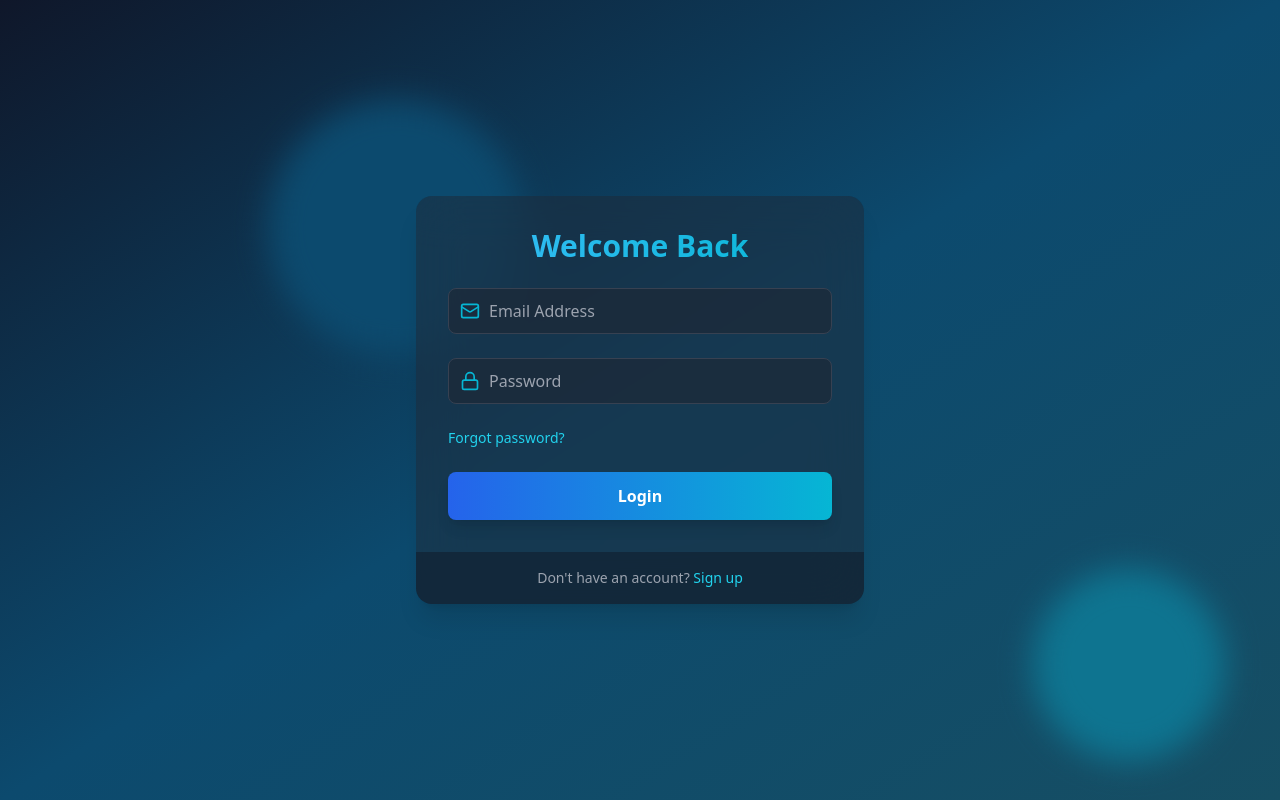
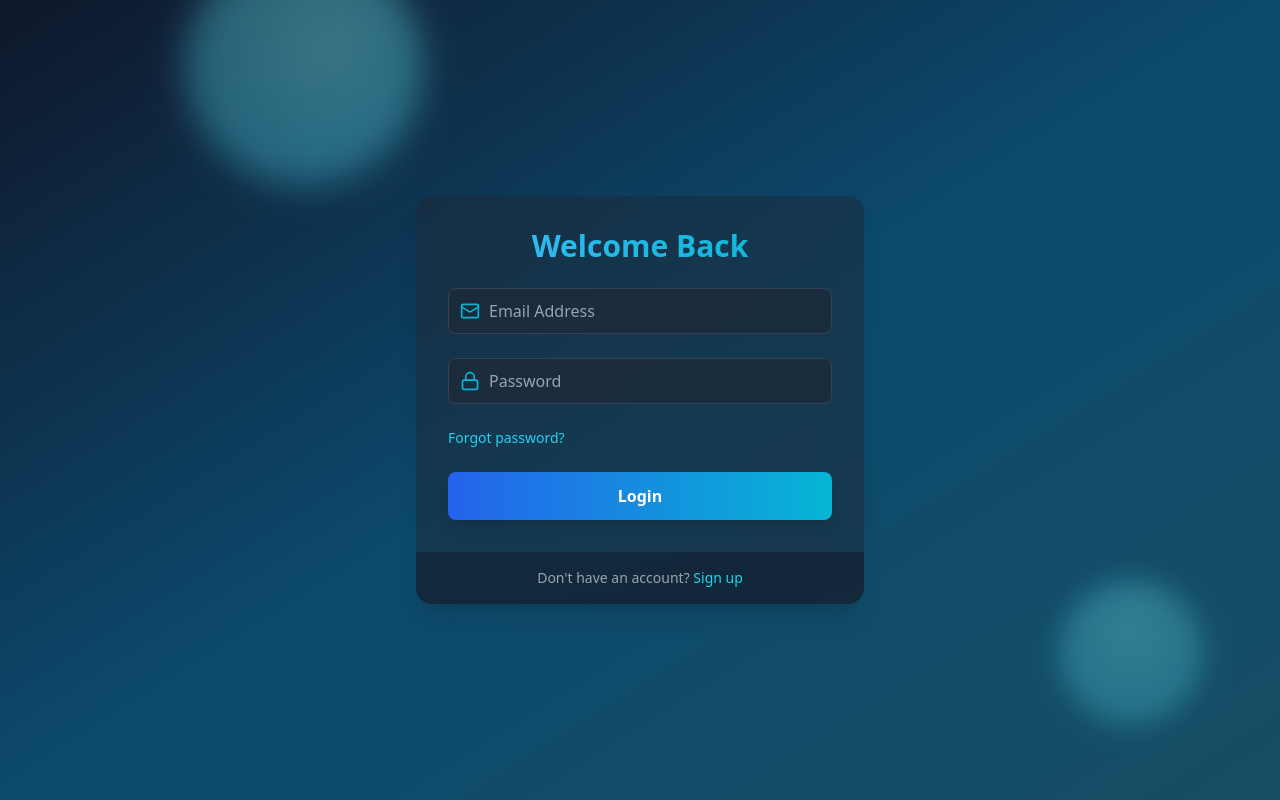
Before and after one commit to sarvesh092/Secure-Flow, a React (Vite) app in the folder frontend/: page /login in a window 1280 px wide. Built offline with nearby package versions, Linux system fonts and the light colour scheme; no server answers.

Commit message:
adding floating cloud animation

```diff
--- a/frontend/src/component/AuthLayout.jsx
+++ b/frontend/src/component/AuthLayout.jsx
@@ -1,22 +1,20 @@
 import React from 'react';
-import FloatingCircles from './floatingCircles';
+import FloatingClouds from './CloudsEffect';
 
 export const AuthLayout = ({ children }) => {
   return (
     <div className="min-h-screen flex items-center justify-center relative overflow-hidden bg-gradient-to-br from-slate-900 via-sky-900 to-cyan-900">
-      <FloatingCircles
-        color="bg-sky-900"
+      <FloatingClouds
         size="w-64 h-64"
         top="-5%"
         left="10%"
         delay={0}
       />
-      <FloatingCircles
-        color="bg-cyan-700"
+      <FloatingClouds
         size="w-48 h-48"
         top="70%"
         left="80%"
-        delay={5}
+        delay={3}
       />
       {children}
     </div>
--- /dev/null
+++ b/frontend/src/component/CloudsEffect.jsx
@@ -0,0 +1,34 @@
+// eslint-disable-next-line no-unused-vars
+import * as motion from "motion/react-client";
+
+const FloatingClouds = ({ size, top, left, delay }) => {
+  return (
+    <motion.div
+      className={`absolute ${size} opacity-50`}
+      style={{
+        top,
+        left,
+        borderRadius: "50%",
+        background: "radial-gradient(circle at 40% 40%, #4ea1a1, #16697a)",
+        filter: "blur(18px)",
+        mixBlendMode: "screen"
+      }}
+      initial={{ opacity: 0, scale: 0.7 }}
+      animate={{
+        opacity: [0.4, 0.7, 0.4],
+        scale: [0.7, 1.1, 0.7],
+        y: ["0%", "-15%", "0%"],
+        x: ["0%", "20%", "-20%", "0%"],
+        rotate: [0, 90, 180, 270, 360],
+      }}
+      transition={{
+        duration: 20,
+        ease: "easeInOut",
+        repeat: Infinity,
+        delay,
+      }}
+    />
+  );
+};
+
+export default FloatingClouds;
--- a/frontend/src/component/floatingCircles.jsx
+++ /dev/null
@@ -1,26 +0,0 @@
-// eslint-disable-next-line no-unused-vars
-import * as motion from "motion/react-client"
-
-const FloatingCircles = ({ color, size, top, left, delay }) => {
-  return (
-    <motion.div
-      className={`absolute rounded-full ${color} ${size} opacity-6 blur-lg`}
-      initial={{ y: "0%", x: "0%" }}
-      style={{ top, left }}
-      animate={{
-        y: ["0%", "100%", "0%"],
-        x: ["0%", "100%", "0%"],
-        rotate: [0, 360],
-      }}
-      transition={{
-        duration: 20,
-        ease: "linear",
-        repeat: Infinity,
-        delay,
-      }}
-      //   aria-hidden="true"
-    />
-  );
-};
-
-export default FloatingCircles;
```
